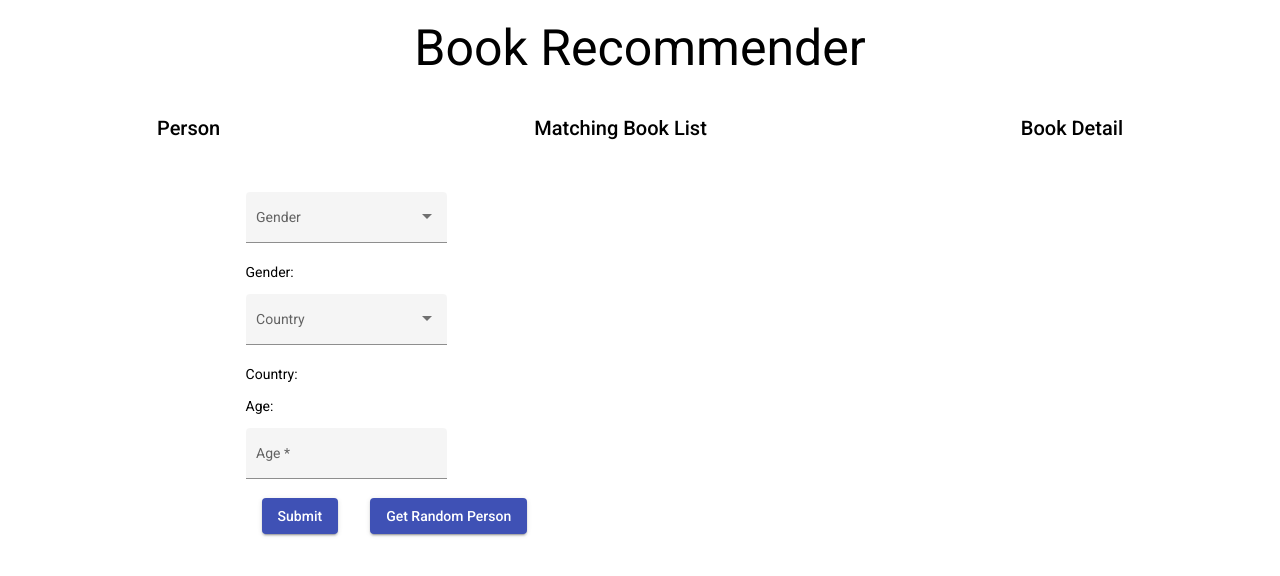
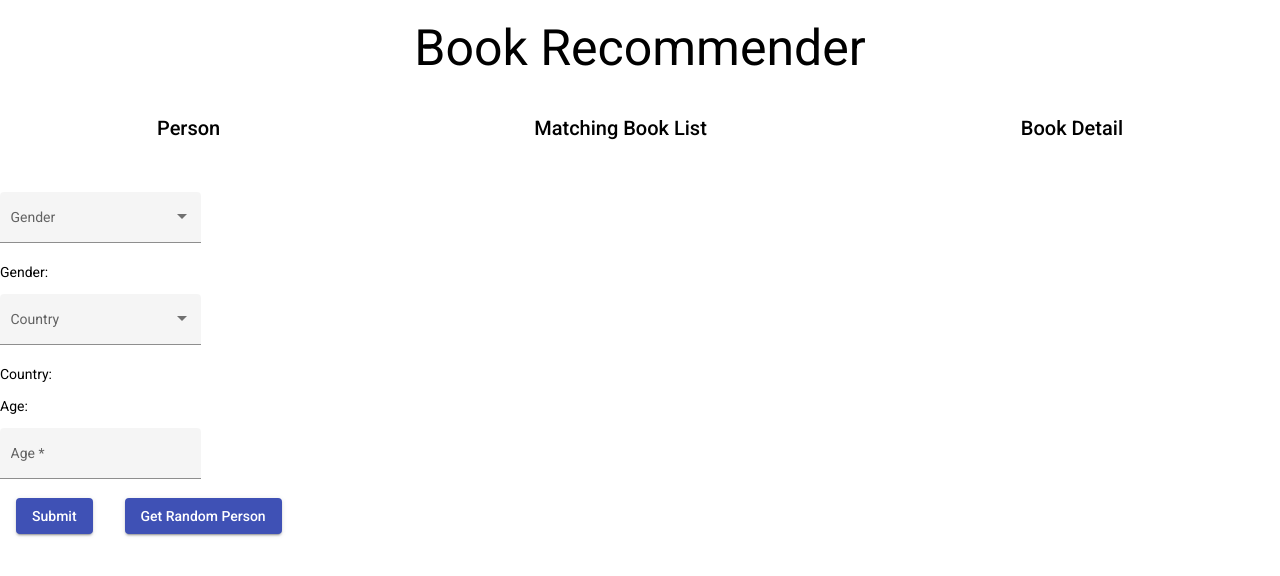
Before and after one commit to m2mt-l/book_recommender, an Angular app: page / in a window 1280 px wide. Shown: the top 576 px of the page. Built offline with nearby package versions, Linux system fonts and the light colour scheme.

Commit message:
feat: layout

```diff
--- a/src/app/app.component.css
+++ b/src/app/app.component.css
@@ -50,3 +50,7 @@
     margin-top: 2rem;
     margin-bottom: 2rem;
 }
+
+.bookContent {
+    width: 900px;
+}
--- a/src/app/app.component.html
+++ b/src/app/app.component.html
@@ -15,5 +15,7 @@
 
 <div class="content">
     <app-person-input></app-person-input>
-    <router-outlet></router-outlet>
+    <div class="bookContent">
+        <router-outlet></router-outlet>
+    </div>
 </div>
--- a/src/app/book-list/book-list.component.css
+++ b/src/app/book-list/book-list.component.css
@@ -0,0 +1,18 @@
+.bookContents {
+    display: flex;
+    justify-content: space-around;
+}
+
+.bookList {
+    width: 450px;
+    background-color: aqua;
+    margin-right: 2rem;
+    display: flex;
+    flex-direction: column;
+}
+
+.bookDetail {
+    width: 450px;
+    margin-left: 2rem;
+    background-color: aquamarine;
+}
--- a/src/app/book-list/book-list.component.html
+++ b/src/app/book-list/book-list.component.html
@@ -1,10 +1,15 @@
-<div *ngFor="let book of getAllBookList(); let i = index" [attr.data-index]="i">
-    <a routerLink="/book-list/{{ i }}" routerLinkActive="active-link">
-        {{ book.title }}, {{ book.author }}, {{ book.pubDate }}
-    </a>
+<div class="bookContents">
+    <div class="bookList">
+        <div *ngFor="let book of getAllBookList(); let i = index" [attr.data-index]="i">
+            <a routerLink="/book-list/{{ i }}" routerLinkActive="active-link">
+                {{ book.title }}, {{ book.author }}, {{ book.pubDate }}
+            </a>
+        </div>
+    </div>
+    <div class="bookDetail">
+        <router-outlet></router-outlet>
+    </div>
 </div>
-<router-outlet></router-outlet>
-
 <!-- <app-book-detail></app-book-detail>
  -->
 <!-- routerLink="/book-list"
--- a/src/app/person-input/person-input.component.css
+++ b/src/app/person-input/person-input.component.css
@@ -1,3 +1,7 @@
+.personContents {
+    width: 450px;
+}
+
 .mat-raised-button {
     margin-left: 1rem;
     margin-right: 1rem;
--- a/src/app/person-input/person-input.component.html
+++ b/src/app/person-input/person-input.component.html
@@ -1,3 +1,4 @@
+<div class="personContents">
     <img class="picture" src="{{ person?.imageURL }}" />
     <mat-form-field appearance="fill">
         <mat-label>Gender</mat-label>
@@ -33,5 +34,8 @@
         >
             Submit
         </button>
-    <button mat-raised-button color="primary" (click)="getRandomPerson()">Get Random Person</button>
+        <button mat-raised-button color="primary" (click)="getRandomPerson()">
+            Get Random Person
+        </button>
     </div>
+</div>
```
Lines whose indentation alone changed are shown as unchanged.
